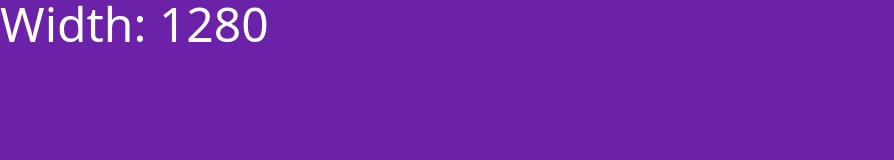
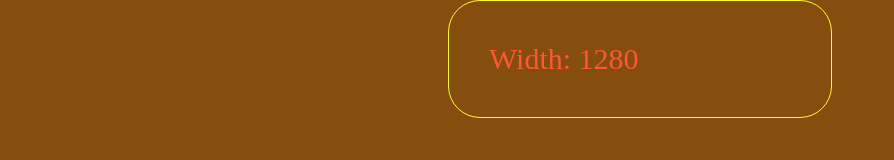
Before and after one commit to NguyenSon2310/Tailwind-CSS-From-Scratch, a plain HTML site: page 17-customization/index.html in a window 1280 px wide. Shown: the whole page, without its empty margins (0-894 px from the left). Drawn offline with nearby package versions, Linux system fonts and the light colour scheme.

Commit message:
23. Config & Customization

```diff
--- a/17-customization/index.html
+++ b/17-customization/index.html
@@ -1,18 +1,49 @@
 <!DOCTYPE html>
 <html lang="en">
+
 <head>
   <meta charset="UTF-8" />
   <meta http-equiv="X-UA-Compatible" content="IE=edge" />
   <meta name="viewport" content="width=device-width, initial-scale=1.0" />
   <script src="https://cdn.tailwindcss.com"></script>
+  <script>
+    tailwind.config = {
+      theme: {
+        screens: {
+          sm: '550px',
+          md: '800px',
+          lg: '1200px',
+          xl: '1440px'
+        },
+        fontFamily: {
+          sans: ['Graphik', 'san-serif'],
+          serif: ['Merriweather', 'serif']
+        },
+        extend: {
+          colors: {
+            primary: '#ff5733',
+            secondary: '#fffc33'
+          },
+          spacing: {
+            6: '2.5rem',
+            127: '32rem'
+          },
+          borderRadius: {
+            '4xl': '2rem'
+          }
+        }
+      }
+    }
+  </script>
   <title>Customization</title>
 </head>
-  <body
-    class="bg-black sm:bg-green-800 md:bg-primary lg:bg-yellow-800 xl:bg-purple-800 2xl:bg-orange-800"
-  >
-    <h1 class="text-white text-xl md:text-3xl xl:text-5xl">
+
+<body class="bg-black sm:bg-green-800 md:bg-primary lg:bg-yellow-800 xl:bg-purple-800 2xl:bg-orange-800">
+  <div class="border-secondary border p-6 mb-128 max-w-sm mx-auto rounded-4xl">
+    <h1 class="text-primary text-xl md:text-3xl xl:text-5xl">
       Tailwind is awesome
     </h1>
+  </div>
 
   <script>
     function showBrowserWidth() {
@@ -27,6 +58,7 @@
     window.onresize = showBrowserWidth
   </script>
 </body>
+
 </html>
 
 <!-- Breakpoint Classes
```
Lines whose indentation alone changed are shown as unchanged.
